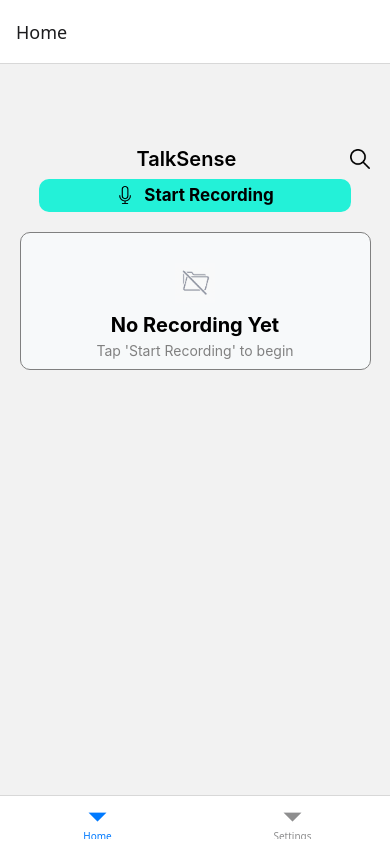
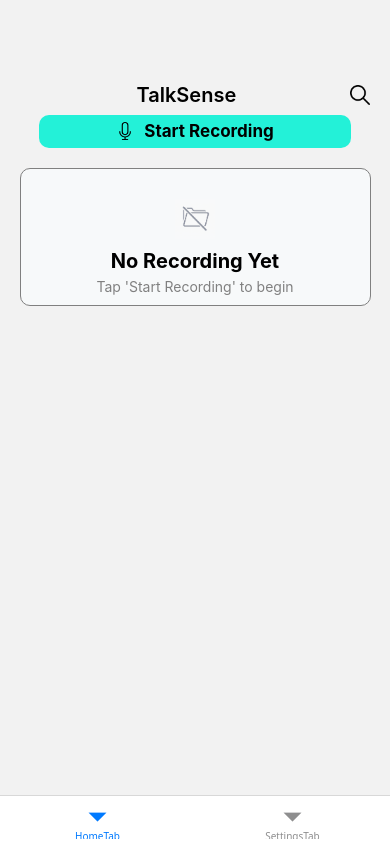
Before and after one commit to alvaro2302/SummaryAIApp, a React Native app: screen / in a window 390 px wide. Built offline with nearby package versions, Linux system fonts and the light colour scheme.

Commit message:
add configuration for not show header and title

```diff
--- a/app/tabBottoms/index.tsx
+++ b/app/tabBottoms/index.tsx
@@ -1,13 +1,17 @@
-import {createBottomTabNavigator} from '@react-navigation/bottom-tabs';
-import Home from '../Screens/Home';
+import {createBottomTabNavigator, TransitionPresets} from '@react-navigation/bottom-tabs';
 import Settings from '../Screens/Settings';
+import HomeStack from '../StackScreen/HomeStack';
 
+const screenOptions = {
+  headerTitle: '',
+  headerShown: false,
+};
 const TabBottoms = () => {
   const Tab = createBottomTabNavigator();
   return (
-    <Tab.Navigator initialRouteName='Home'>
-      <Tab.Screen name="Home" component={Home}/>
-      <Tab.Screen name="Settings" component={Settings} />
+    <Tab.Navigator initialRouteName='HomeTab' screenOptions={screenOptions}>
+      <Tab.Screen name="HomeTab" component={HomeStack}/>
+      <Tab.Screen name="SettingsTab" component={Settings} />
     </Tab.Navigator>
   );
 };
```
